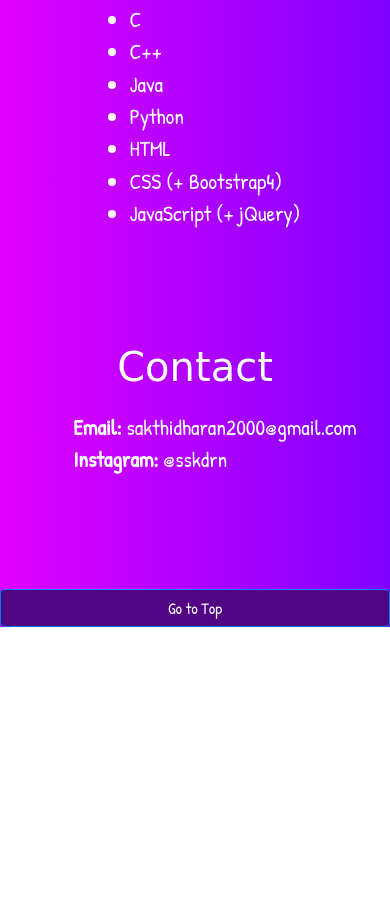
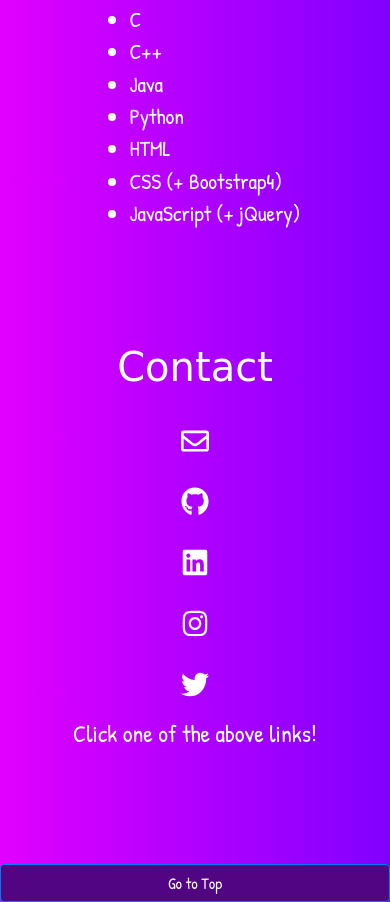
Before and after one commit to sskdrn/sskdrn.github.io, a plain HTML site: page index.html in a window 390 px wide. Shown: the part 2360-3262 px from the top of the page. Before the commit the page ends 2987 px from the top, so only its background shows below. Drawn offline with nearby package versions, Linux system fonts and the light colour scheme; a web font is replaced by a local one.

Commit message:
Site update

```diff
--- a/assets/css/style.css
+++ b/assets/css/style.css
@@ -130,6 +130,21 @@ a[href="https://www.instagram.com/sskdrn/"]{
 #contactlist{
     font-size: 1.5rem;
 }
+#link-icons{
+    display: flex;
+    flex-direction: row;
+    justify-content: center;
+    align-items: center;
+}
+.link-image{
+    width: 2rem;
+    height: 2rem;
+    display: flex;
+    margin: 1rem;
+    flex-direction: row;
+    justify-content: center;
+    align-items: center;
+}
 @media only screen and (max-width: 768px) {
     body{
         position: static;
@@ -198,4 +213,19 @@ a[href="https://www.instagram.com/sskdrn/"]{
         font-size: 1.35rem;
         text-align: left;
     }
+    .link-image{
+        width: 1.8rem;
+        height: 1.8rem;
+        margin: 1rem;
+        display: flex;
+        flex-direction: column;
+        justify-content: center;
+        align-items: center;
+    }
+    #link-icons{
+        display: flex;
+        flex-direction: column;
+        justify-content: center;
+        align-items: center;
+    }
 }
--- a/assets/js/script.js
+++ b/assets/js/script.js
@@ -1,3 +1,36 @@
+
+var linkText=document.getElementById("linktext")
 $("#totop").on("click",function(){
     $('html,body').animate({ scrollTop: 0 }, 'slow');
 });
+
+$("#link-email").on("mouseenter",function(){
+    linkText.innerText="Email: sakthidharan2000@gmail.com"
+});
+$("#link-github").on("mouseenter",function(){
+    linkText.innerText="GitHub: sskdrn"
+});
+$("#link-instagram").on("mouseenter",function(){
+    linkText.innerText="Instagram: @sskdrn"
+});
+$("#link-linkedin").on("mouseenter",function(){
+    linkText.innerText="LinkedIn: sskdrn"
+});
+$("#link-twitter").on("mouseenter",function(){
+    linkText.innerText="Twitter: @sskdrn"
+})
+$("#link-email").on("mouseleave",function(){
+    linkText.innerText="Click one of the above links!"
+});
+$("#link-github").on("mouseleave",function(){
+    linkText.innerText="Click one of the above links!"
+});
+$("#link-linkedin").on("mouseleave",function(){
+    linkText.innerText="Click one of the above links!"
+});
+$("#link-twitter").on("mouseleave",function(){
+    linkText.innerText="Click one of the above links!"
+});
+$("#link-instagram").on("mouseleave",function(){
+    linkText.innerText="Click one of the above links!"
+});
--- a/index.html
+++ b/index.html
@@ -26,7 +26,9 @@
                 <li><a id="skilllink" href="#startskills">Skill Set</a></li>
                 <li><a id="contactlink" href="#startcontact">Contact</a></li>
                 <li><a id="gitlink" target="_blank" href="https://github.com/sskdrn">Github Profile</a></li>
-                <li><a id="resumelink" target="_blank" href="https://drive.google.com/file/d/1AbUlcyaml72a-RgBp42WzolA8v-3aUUu/view?usp=sharing">View Resume</a></li>
+                <li><a id="resumelink" target="_blank"
+                        href="https://drive.google.com/file/d/1AbUlcyaml72a-RgBp42WzolA8v-3aUUu/view?usp=sharing">View
+                        Resume</a></li>
             </span>
         </ul>
     </div>
@@ -97,10 +99,28 @@
         <span id="startcontact"></span>
         <div class="contact d-flex flex-column align-items-center">
             <h1>Contact</h1>
-            <ul id="contactlist" type="none">
+            <div id="link-icons">
+                <a href="mailto:sakthidharan2000@gmail.com" target="_blank"><img src="assets\envelope-regular.svg" class="link-image"
+                       id="link-email" alt="email"></a>
+                <a href="https://github.com/sskdrn/" target="_blank"><img src="assets\github-brands.svg" class="link-image"
+                    id="link-github" alt="GitHub"></a>
+                <a href="https://www.linkedin.com/in/sskdrn/" target="_blank"><img src="assets\linkedin-brands.svg" class="link-image"
+                    id="link-linkedin" alt="LinkedIn"></a>
+                <a href="https://www.instagram.com/sskdrn/" target="_blank"><img src="assets\instagram-brands.svg" class="link-image"
+                    id="link-instagram"  alt="Instagram"></a>
+                <a href="https://twitter.com/sskdrn" target="_blank"><img src="assets\twitter-brands.svg" class="link-image"
+                    id="link-twitter" alt="Twitter"></a>
+            </div>
+            <div class="row">
+                <div class="col-12 d-flex flex-row align-items-center">
+                    <p id="linktext">Click one of the above links!</p>
+                </div>
+            </div>
+            <!-- <ul id="contactlist" type="none">
                 <li><strong>Email: </strong>sakthidharan2000@gmail.com</li>
                 <li><strong>Instagram: </strong><a href="https://www.instagram.com/sskdrn/">@sskdrn</a></li>
-            </ul>
+            </ul> -->
+
         </div>
         <div class="d-flex flex-row justify-content-center">
             <button id="totop" class="btn btn-primary">Go to Top</button>
```
Also changed, not shown: assets/dp3.jpg (added), assets/envelope-regular.svg (added), assets/github-brands.svg (added), assets/instagram-brands.svg (added), assets/linkedin-brands.svg (added), assets/twitter-brands.svg (added).
